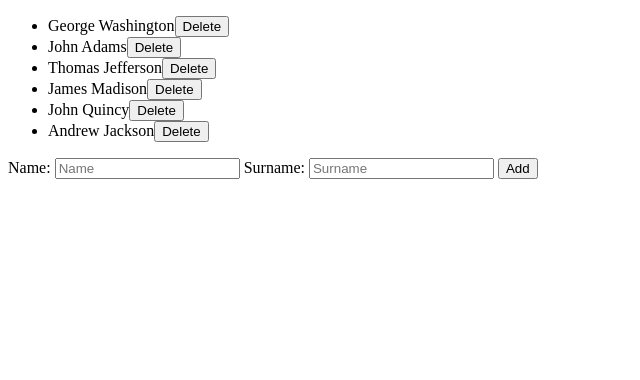
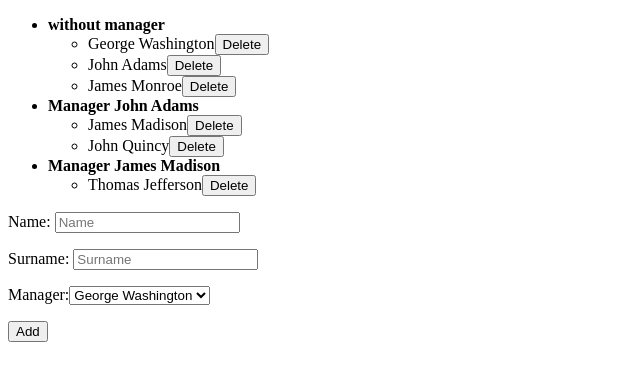
Before and after one commit to LuxoftTraining/employees-app-ybulbakh, a plain HTML site: page index.html in a window 1280 px wide. Shown: the whole page, without its empty margins (0-640 px from the left). Drawn offline with Linux system fonts and the light colour scheme.

Commit message:
Module 2 Lesson 2 Task 2

```diff
--- a/employees-json.js
+++ b/employees-json.js
@@ -16,13 +16,15 @@ const DATA = {
             id: 3,
             name: "Thomas",
             surname: "Jefferson",
-            department: "GOV"
+            department: "GOV",
+            managerRef:4
         },
         {
             id: 4,
             name: "James",
             surname: "Madison",
-            department: "GOV"
+            department: "GOV",
+            managerRef:2
         },
         {
             id: 5,
@@ -34,7 +36,8 @@ const DATA = {
             id: 6,
             name: "John",
             surname: "Quincy",
-            department: "GOV"
+            department: "GOV",
+            managerRef:2
         },
     ]
 }
--- a/index.html
+++ b/index.html
@@ -9,9 +9,10 @@
 
 <div id="addEmployeeFormErrorMessage"></div>
 <div>
-    <label for="name">Name</label>: <input id="name" placeholder="Name">
-    <label for="surname">Surname</label>: <input id="surname" placeholder="Surname">
-    <button onclick="addEmployeeUI()">Add</button>
+    <p><label for="name">Name</label>: <input id="name" placeholder="Name"></p>
+    <p><label for="surname">Surname</label>: <input id="surname" placeholder="Surname"></p>
+    <p><label for="managerSelect">Manager</label>:<select id="managerSelect"></select></p>
+    <p><button onclick="addEmployeeUI()">Add</button></p>
 </div>
 
 <script src="employees-json.js"></script>
--- a/service.js
+++ b/service.js
@@ -48,7 +48,7 @@ let findById = (id) => {
     if (!id) throw 'id not defined'
     if (employeeMap[id]) return employeeMap[id]
     for (let employee of DATA.employees) {
-        if (employee.id === id) {
+        if (employee.id === +id) {
             employeeMap[id] = employee
             return employee
         }
@@ -102,4 +102,9 @@ let getEmployeeJSON = (id) => {
     return JSON.stringify(findById(id))
 }
 
-testEmployee()
+//testEmployee()
+
+let setEmployeeManager = (id, managerId) => {
+    let employee = findById(id)
+    employee.managerRef=managerId
+}
--- a/ui.js
+++ b/ui.js
@@ -6,6 +6,7 @@ let $ = (id) => {
 
 let runUi = (employees) => {
     showEmployees(employees)
+    fillSelect($('managerSelect'), getEmployeesOptions())
 }
 
 let clearEmployeesPlaceholder = () => {
@@ -15,15 +16,30 @@ let clearEmployeesPlaceholder = () => {
 showEmployees = (employees) => {
     clearEmployeesPlaceholder();
     const ul = document.createElement('ul')
+    let array = []
     for (let employee of employees) {
+        let manager = employee.managerRef || 0
+        !array[manager] ? array[manager] = [] : ''
+        array[manager].push(employee)
+    }
+    for (let managerid in array) {
+        let manager = findById(managerid)
         const li = document.createElement('li')
         ul.appendChild(li)
-        li.innerHTML = employee.name + " " + employee.surname;
-        const removeButton = document.createElement("button");
-        removeButton.innerHTML = "Delete";
-        removeButton.addEventListener('click',
-            () => removeEmployeeUI(employee.id));
-        li.appendChild(removeButton);
+        li.innerHTML = '<b>' + (manager ? 'Manager ' + manager.name + " " + manager.surname : 'without manager') + '</b>'
+        for (let employee of array[managerid]) {
+            const ul2 = document.createElement('ul')
+            li.appendChild(ul2)
+            const li2 = document.createElement('li')
+            ul2.appendChild(li2)
+            li2.innerHTML = employee.name + " " + employee.surname;
+            const removeButton = document.createElement("button")
+            removeButton.innerHTML = "Delete";
+            removeButton.addEventListener('click',
+                () => removeEmployeeUI(employee.id));
+            li2.appendChild(removeButton);
+        }
+
         $(PLACEHOLDER).appendChild(ul)
     }
 }
@@ -31,9 +47,12 @@ showEmployees = (employees) => {
 function addEmployeeUI() {
     const name = document.getElementById("name").value;
     const surname = document.getElementById("surname").value;
+    const manager = document.getElementById("managerSelect").value;
+
     if (!name) $('addEmployeeFormErrorMessage').innerHTML += 'ERROR name<br>'
     if (!surname) $('addEmployeeFormErrorMessage').innerHTML += 'ERROR surname<br>'
-    /*const id =*/ addEmployee(name, surname);
+    const id = addEmployee(name, surname);
+    setEmployeeManager(id, manager)
     document.getElementById("name").value = "";
     document.getElementById("surname").value = "";
     showEmployees(DATA.employees);
@@ -43,3 +62,21 @@ let removeEmployeeUI = (id) => {
     removeEmployee(id)
     showEmployees(DATA.employees)
 }
+
+let fillSelect = (select, values, selectedValue) => {
+    for (let item of values) {
+        let option = document.createElement('option')
+        option.text = item.text
+        option.value = item.value
+        if (selectedValue === option.value) option.selected = true;
+        select.add(option)
+    }
+}
+
+let getEmployeesOptions = () => {
+    let result = []
+    for (let item of DATA.employees) {
+        result.push({value: item.id, text: item.name + ' ' + item.surname})
+    }
+    return result
+}
```
